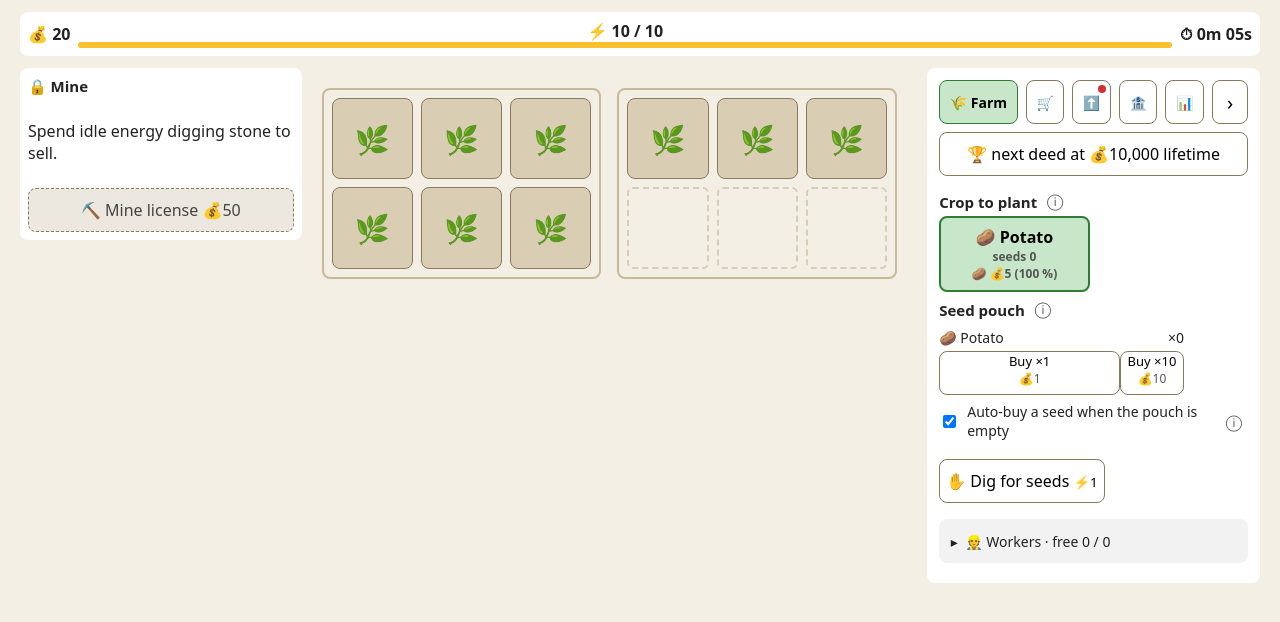
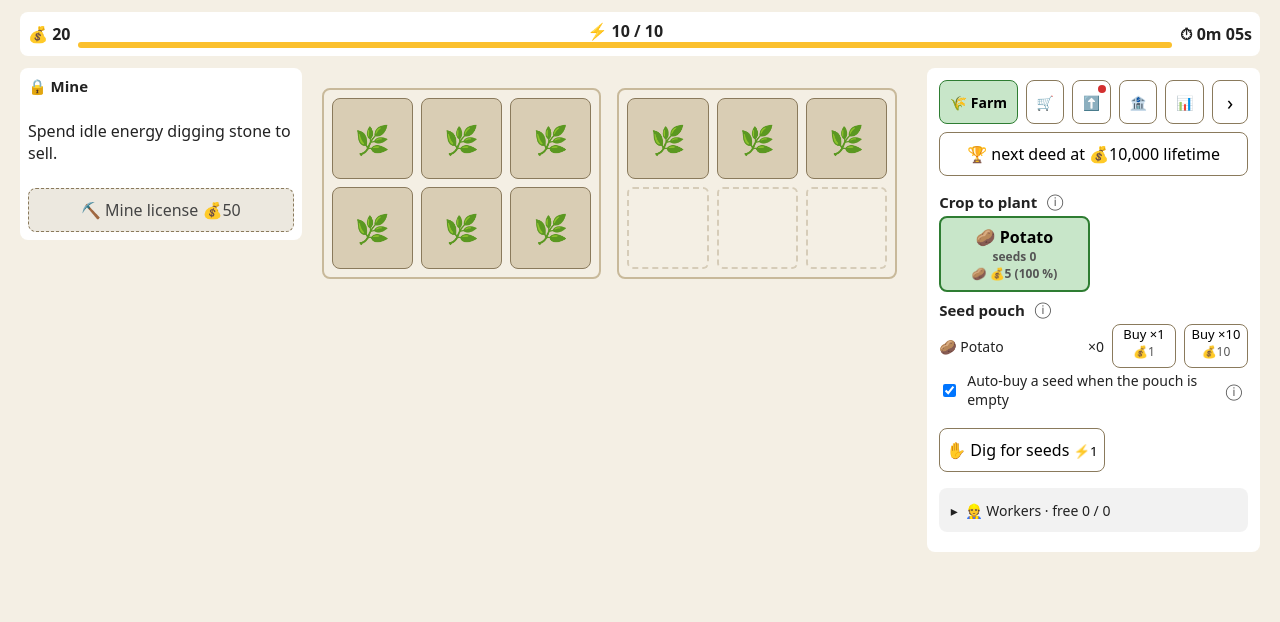
Before and after one commit to totofk/tiles, a React (Vite) app: page / in a window 1280 px wide. Shown: the top 622 px of the page. Built offline with nearby package versions, Linux system fonts and the light colour scheme.

Commit message:
fix: batch 36.7 live check — worker ⓘ column 44 px (the button poked 24 px past each row); pouch grid beats .item-grid (was 5 columns) and stays one line down to 270 px

```diff
--- a/src/app/app.css
+++ b/src/app/app.css
@@ -1342,14 +1342,15 @@ details > summary:focus-visible {
   gap: var(--s2);
   font-size: 14px;
 }
-/* batch 36.7 (task 240): every job row is ONE 44 px line on a shared grid — name | − n + (144 px) | ⓘ (20 px) —
+/* batch 36.7 (task 240): every job row is ONE 44 px line on a shared grid — name | − n + (144 px) | ⓘ (44 px: the
+   button's own touch box; 20 px let it poke 24 px past the row, live check) —
    the same subgrid shape as .recipe-grid, so the Manager's plan can no longer push −/+ to a third line */
 .workers .group {
   container-type: inline-size;
 }
 .worker-group {
   display: grid;
-  grid-template-columns: minmax(0, 1fr) 144px 20px;
+  grid-template-columns: minmax(0, 1fr) 144px 44px;
   gap: var(--s2);
   align-items: center;
 }
@@ -1393,7 +1394,7 @@ details > summary:focus-visible {
 /* the 276 px Farm tab at 1024 (and the phone sheet): the controls drop under the name, ⓘ spans both lines */
 @container (max-width: 299px) {
   .worker-row {
-    grid-template-columns: minmax(0, 1fr) 20px;
+    grid-template-columns: minmax(0, 1fr) 44px;
     grid-template-areas:
       'name info'
       'controls info';
@@ -1850,8 +1851,9 @@ details > summary:focus-visible {
 .h-with-info h2 {
   margin: var(--s2) 0 var(--s1);
 }
-/* the seed pouch drops the ⓘ column the Mine list keeps: name | ×count | Buy ×1 | Buy ×10 */
-.pouch-grid {
+/* the seed pouch drops the ⓘ column the Mine list keeps: name | ×count | Buy ×1 | Buy ×10 (two classes: the
+   .item-grid rule below has the same specificity and came later, so a bare .pouch-grid kept 5 columns, live check) */
+.item-grid.pouch-grid {
   grid-template-columns: minmax(0, 1fr) auto 64px 64px;
 }
 .item-grid {
@@ -1891,18 +1893,34 @@ details > summary:focus-visible {
   .item-row > :nth-child(5) {
     grid-area: b2;
   }
-  /* batch 36.7: the pouch has no extra cell — name+count on line 1, the two Buys under them */
+  /* batch 36.7 live check: the pouch has no extra cell, so its 4 columns fit one line down to 270 px (1024's 276 px
+     Farm tab: name 98 px) — undo the two-line rows above for it */
   .pouch-grid .item-row {
-    grid-template-columns: minmax(0, 1fr) 64px 64px;
+    grid-template-columns: subgrid;
+    grid-template-areas: none;
+    row-gap: 0;
+    padding: 0;
+  }
+  .pouch-grid .item-row > :nth-child(n) {
+    grid-area: auto;
+  }
+}
+/* narrower than that: name + count on line 1, the two Buys share line 2 */
+@container (max-width: 269px) {
+  .pouch-grid .item-row {
+    grid-template-columns: minmax(0, 1fr) minmax(0, 1fr);
     grid-template-areas:
       'name count'
       'b1 b2';
+    row-gap: var(--s1);
+    padding: var(--s1) 0;
   }
   .pouch-grid .item-row > :nth-child(1) {
     grid-area: name;
   }
   .pouch-grid .item-row > :nth-child(2) {
     grid-area: count;
+    justify-self: end;
   }
   .pouch-grid .item-row > :nth-child(3) {
     grid-area: b1;
```
Also changed, not shown: 2 other files (tests, documents, lock files or other folders).
